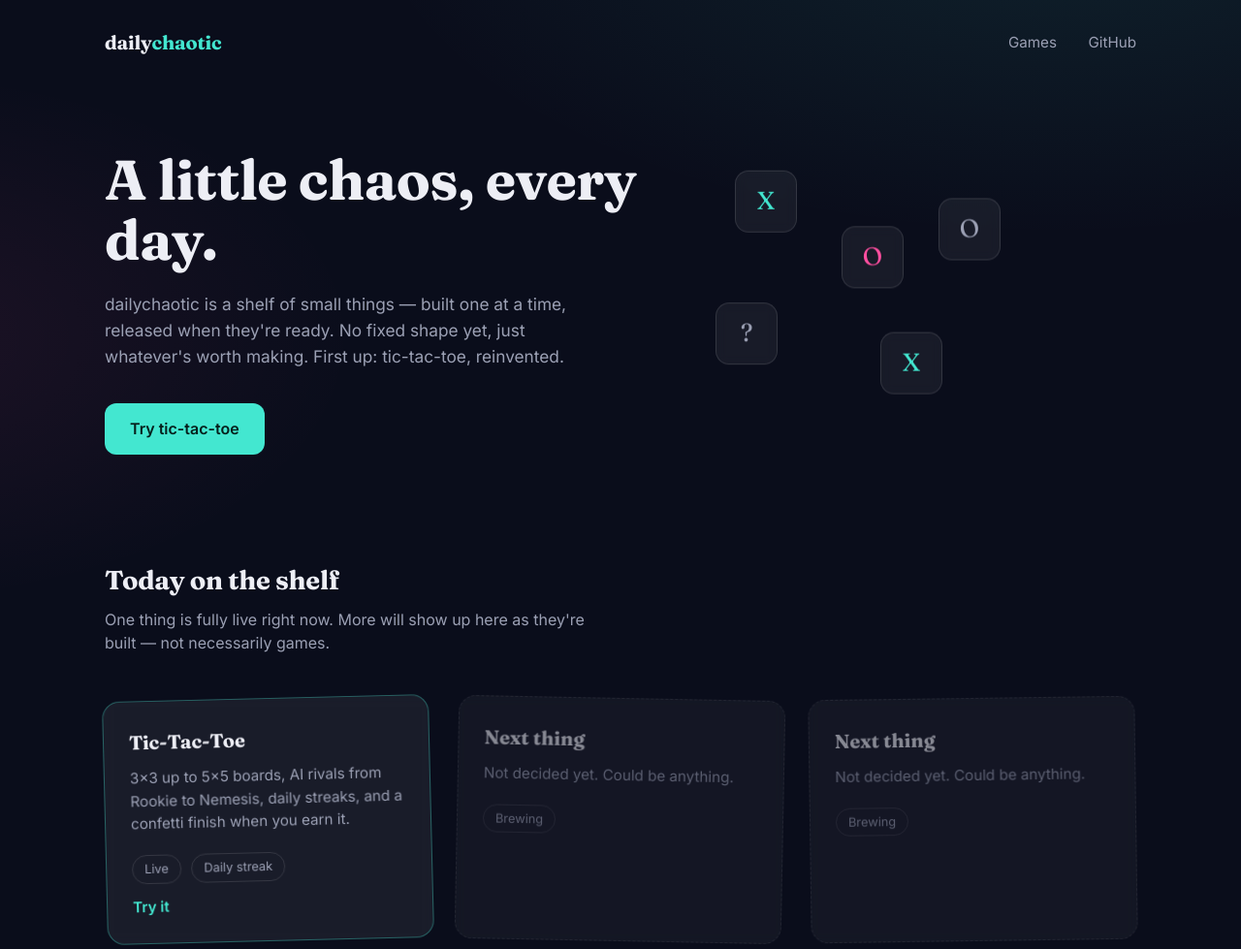
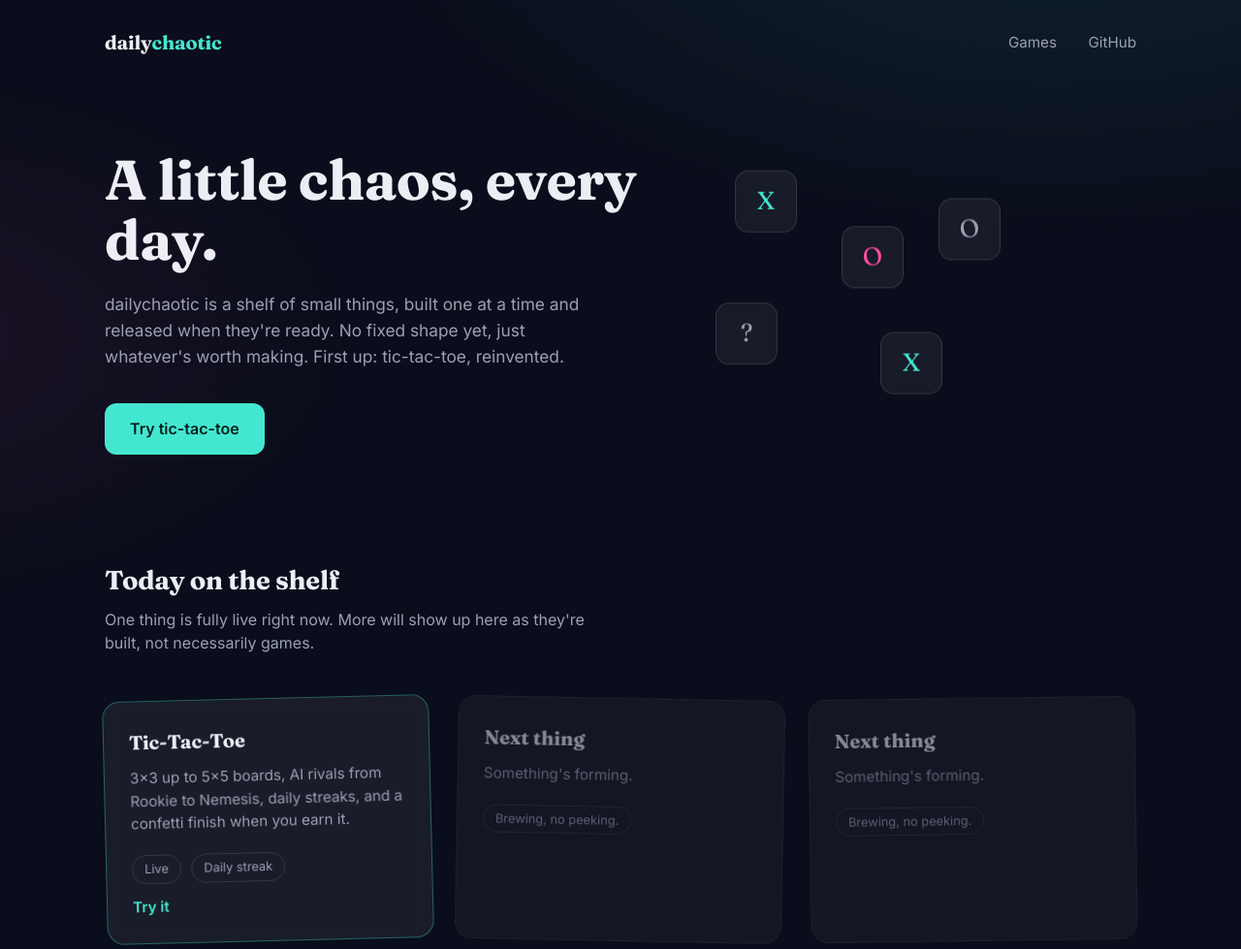
Before and after one commit to thedailychaotic/Platform, a plain HTML site: page index.html in a window 1280 px wide. Shown: the top 979 px of the page at 97% size. Drawn offline with Linux system fonts and the light colour scheme.

Commit message:
Adds CNAME

```diff
--- a/index.html
+++ b/index.html
@@ -3,9 +3,9 @@
 <head>
 <meta charset="UTF-8">
 <meta name="viewport" content="width=device-width, initial-scale=1.0">
-<title>dailychaotic — a little chaos, every day</title>
+<title>dailychaotic: a little chaos, every day</title>
 <!-- copy kept intentionally generic: platform isn't games-only, tic-tac-toe is just the first thing live -->
-<meta name="description" content="dailychaotic — a shelf of small things, built one at a time.">
+<meta name="description" content="dailychaotic: a shelf of small things, built one at a time.">
 <link rel="preconnect" href="https://fonts.googleapis.com">
 <link rel="preconnect" href="https://fonts.gstatic.com" crossorigin>
 <link href="https://fonts.googleapis.com/css2?family=Fraunces:opsz,wght@9..144,400;9..144,600;9..144,700&family=Inter:wght@400;500;600&display=swap" rel="stylesheet">
@@ -258,7 +258,7 @@
   <div class="wrap">
     <div>
       <h1>A little chaos, every day.</h1>
-      <p>dailychaotic is a shelf of small things — built one at a time, released when they're ready. No fixed shape yet, just whatever's worth making. First up: tic-tac-toe, reinvented.</p>
+      <p>dailychaotic is a shelf of small things, built one at a time and released when they're ready. No fixed shape yet, just whatever's worth making. First up: tic-tac-toe, reinvented.</p>
       <a class="cta" href="/play/tic-tac-toe">Try tic-tac-toe</a>
     </div>
     <div class="motif" aria-hidden="true">
@@ -274,7 +274,7 @@
 <section class="shelf" id="shelf">
   <div class="wrap">
     <h2>Today on the shelf</h2>
-    <p>One thing is fully live right now. More will show up here as they're built — not necessarily games.</p>
+    <p>One thing is fully live right now. More will show up here as they're built, not necessarily games.</p>
     <div class="cards">
       <div class="card active">
         <h3>Tic-Tac-Toe</h3>
@@ -286,13 +286,13 @@
       </div>
       <div class="card brewing">
         <h3>Next thing</h3>
-        <p>Not decided yet. Could be anything.</p>
-        <span class="tag">Brewing</span>
+        <p>Something's forming.</p>
+        <span class="tag">Brewing, no peeking.</span>
       </div>
       <div class="card brewing">
         <h3>Next thing</h3>
-        <p>Not decided yet. Could be anything.</p>
-        <span class="tag">Brewing</span>
+        <p>Something's forming.</p>
+        <span class="tag">Brewing, no peeking.</span>
       </div>
     </div>
   </div>
```
Also changed, not shown: 1 other file.
